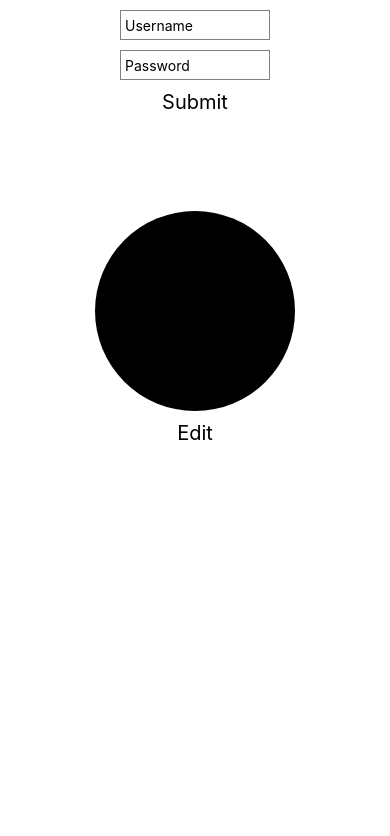
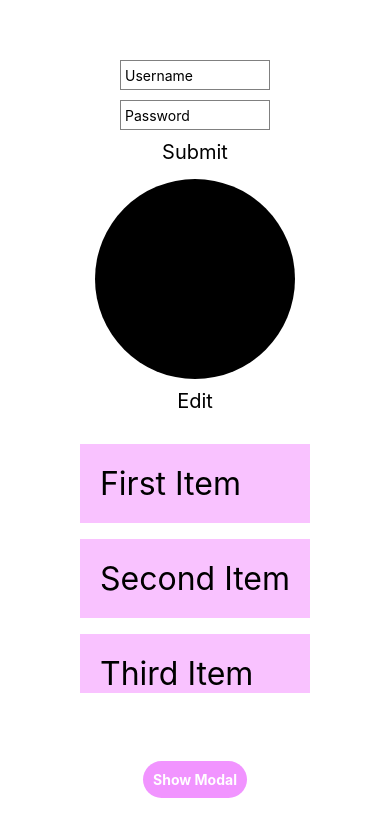
Before and after one commit to boburDev/myapp, a React Native app: screen / in a window 390 px wide. Shown: the top 836 px of the page. Built offline with nearby package versions, Linux system fonts and the light colour scheme.

Commit message:
changed ports

```diff
--- a/App.js
+++ b/App.js
@@ -1,11 +1,54 @@
 import React, { useState } from 'react'
-import { Text, View, SafeAreaView, Image, TextInput, TouchableOpacity, Alert } from 'react-native'
+import {
+	Text,
+	View,
+	SafeAreaView,
+	Image,
+	TextInput,
+	TouchableOpacity,
+	TouchableHighlight,
+	Modal,
+	Alert,
+	FlatList,
+	StatusBar
+} from 'react-native'
 import * as ImagePicker from 'expo-image-picker'
-import axios from 'axios'
-function App() {
+import Linking from 'expo-linking'
+
+
+const App = function() {
+
+
+const DATA = [
+	{
+	  id: 'bd7acbea-c1b1-46c2-aed5-3ad53abb28ba',
+	  title: 'First Item',
+	},
+	{
+	  id: '3ac68afc-c605-48d3-a4f8-fbd91aa97f63',
+	  title: 'Second Item',
+	},
+	{
+	  id: '58694a0f-3da1-471f-bd96-145571e29d72',
+	  title: 'Third Item',
+	},
+  ];
+
+  const Item = ({ item, onPress, style }) => (
+	<TouchableOpacity onPress={onPress} style={[styles.item, style]}>
+	  <Text style={styles.title}>{item.title}</Text>
+	</TouchableOpacity>
+  );
+
+
 	const defaultImgPath = 'file:///Users/boburmirzo/Library/Developer/CoreSimulator/Devices/7423F334-DD07-4030-916B-74E4453E6734/data/Containers/Data/Application/16374B62-C808-43A5-AECB-D589CD10CD26/Library/Caches/ExponentExperienceData/%2540anonymous%252Fmyapp-826cd0d7-cb33-48d1-9830-bf6725406bb2/ImagePicker/F8B47EC9-D9A3-4CF2-9E75-3DD74593EDBD.jpg'
 
+
+
 	const [image,setImage] = useState()
+	const [selectedId, setSelectedId] = useState(null);
+	const [modalVisible, setModalVisible] = useState(false);
+
 	let openImagePickerAsync = async () => {
 		let permissionResult = await ImagePicker.requestMediaLibraryPermissionsAsync()
 
@@ -14,6 +57,19 @@ function App() {
 			setImage(pickerResult)
 		}
 	  }
+
+
+  const renderItem = ({ item }) => {
+    const backgroundColor = item.id === selectedId ? "#6e3b6e" : "#f9c2ff";
+
+    return (
+      <Item
+        item={item}
+        onPress={() => setSelectedId(item.id)}
+        style={{ backgroundColor }}
+      />
+    );
+  };
 
   return (
     <SafeAreaView style={styles.container}>
@@ -40,7 +96,7 @@ function App() {
       <View style={styles.upload}>
 		  <View style={styles.uploadImg}>
         {
-			image ? <Image source={{
+			(image && image.uri) ? <Image source={{
 				uri: image.uri
 			}}
 			style={{
@@ -67,18 +123,60 @@ function App() {
 			</Text>
 		</TouchableOpacity>
 	</View>
+	<View style={styles.Flat}>
+	<FlatList
+        data={DATA}
+        renderItem={renderItem}
+        keyExtractor={(item) => item.id}
+        extraData={selectedId}
+      />
+	</View>
+
+	<View style={styles.centeredView}>
+      <Modal
+        animationType="slide"
+        transparent={true}
+        visible={modalVisible}
+        onRequestClose={() => {
+          Alert.alert("Modal has been closed.");
+        }}
+      >
+        <View style={styles.centeredView}>
+          <View style={styles.modalView}>
+            <Text style={styles.modalText}>Hello World!</Text>
+
+            <TouchableHighlight
+              style={{ ...styles.openButton, backgroundColor: "#2196F3" }}
+              onPress={() => {
+                setModalVisible(!modalVisible);
+              }}
+            >
+              <Text style={styles.textStyle}>Hide Modal</Text>
+            </TouchableHighlight>
+          </View>
+        </View>
+      </Modal>
+
+      <TouchableHighlight
+        style={styles.openButton}
+        onPress={() => {
+          Linking.openURL(`tel:+998901515064`)
+        }}
+      >
+        <Text style={styles.textStyle}>Show Modal</Text>
+      </TouchableHighlight>
+    </View>
     </SafeAreaView>
   )
 }
-
-// openImagePickerAsync()
 
 const styles = ({
   container: {
     flex: 1,
     backgroundColor: '#fff',
     alignItems: 'center',
-    justifyContent: 'center',
+	justifyContent: 'center',
+    marginTop: StatusBar.currentHeight || 0,
   },
   authInput: {
 	width:150,
@@ -90,6 +188,7 @@ const styles = ({
   },
   auth: {
 	  flex: 1,
+	  marginTop: 50
   },
   authButton: {
 	flex: 1,
@@ -97,7 +196,10 @@ const styles = ({
 	marginTop:10
   },
   upload: {
-	  flex: 3,
+	  flex: 2,
+  },
+  Flat: {
+	  flex: 2,
   },
   uploadImg: {
 	width: 200,
@@ -105,7 +207,51 @@ const styles = ({
 	borderRadius: 100,
 	backgroundColor: '#000',
 	overflow: 'hidden'
-}
+},
+  item: {
+    padding: 20,
+    marginVertical: 8,
+    marginHorizontal: 16,
+  },
+  title: {
+    fontSize: 32,
+  },
+  centeredView: {
+    flex: 1,
+    justifyContent: "center",
+    alignItems: "center",
+    marginTop: 22
+  },
+  modalView: {
+    margin: 20,
+    backgroundColor: "white",
+    borderRadius: 20,
+    padding: 35,
+    alignItems: "center",
+    shadowColor: "#000",
+    shadowOffset: {
+      width: 0,
+      height: 2
+    },
+    shadowOpacity: 0.25,
+    shadowRadius: 3.84,
+    elevation: 5
+  },
+  openButton: {
+    backgroundColor: "#F194FF",
+    borderRadius: 20,
+    padding: 10,
+    elevation: 2
+  },
+  textStyle: {
+    color: "white",
+    fontWeight: "bold",
+    textAlign: "center"
+  },
+  modalText: {
+    marginBottom: 15,
+    textAlign: "center"
+  }
 })
 
 export default App
--- a/package.json
+++ b/package.json
@@ -11,7 +11,9 @@
     "axios": "^0.21.1",
     "expo": "~40.0.0",
     "expo-image-picker": "~9.2.0",
+    "expo-linking": "~2.0.0",
     "expo-status-bar": "~1.0.3",
+    "linking": "^0.1.0-beta.5",
     "react": "16.13.1",
     "react-dom": "16.13.1",
     "react-native": "https://github.com/expo/react-native/archive/sdk-40.0.1.tar.gz",
```
Also changed, not shown: 1 other file (tests, documents, lock files or other folders).
